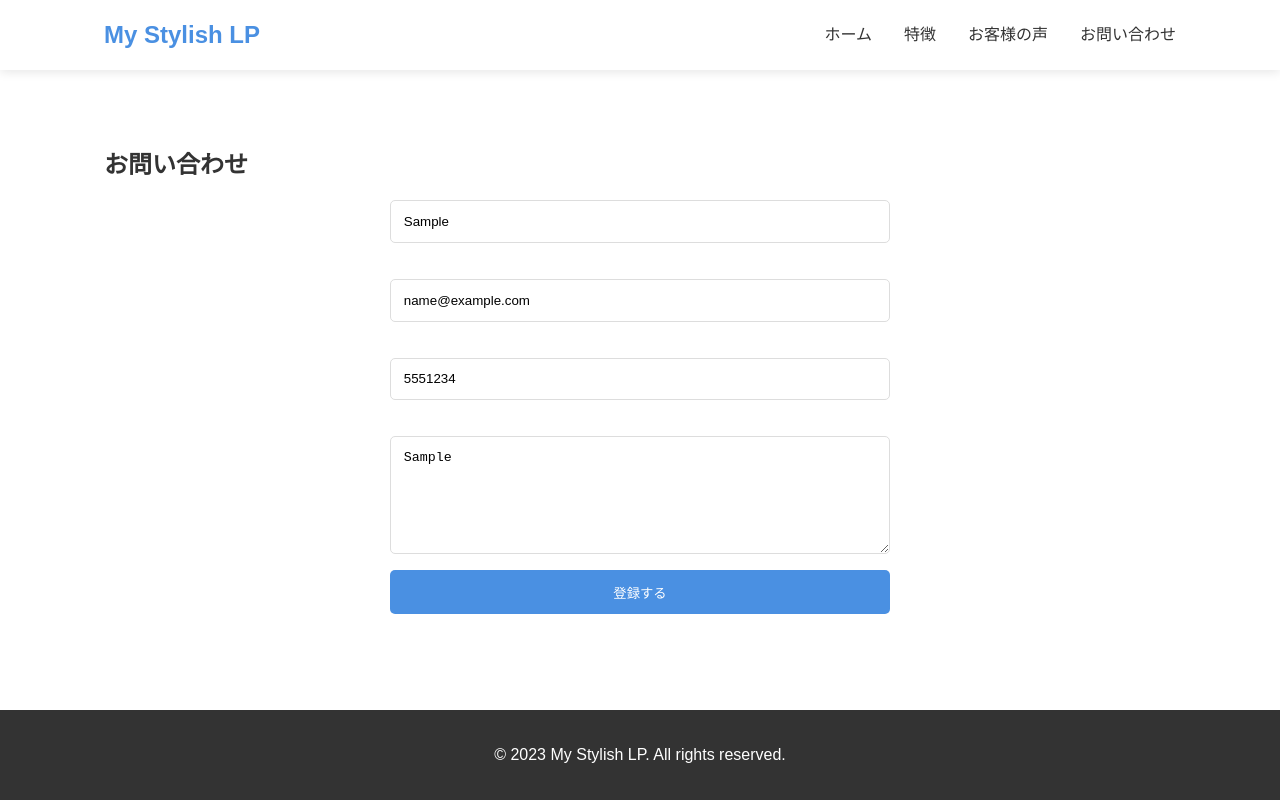
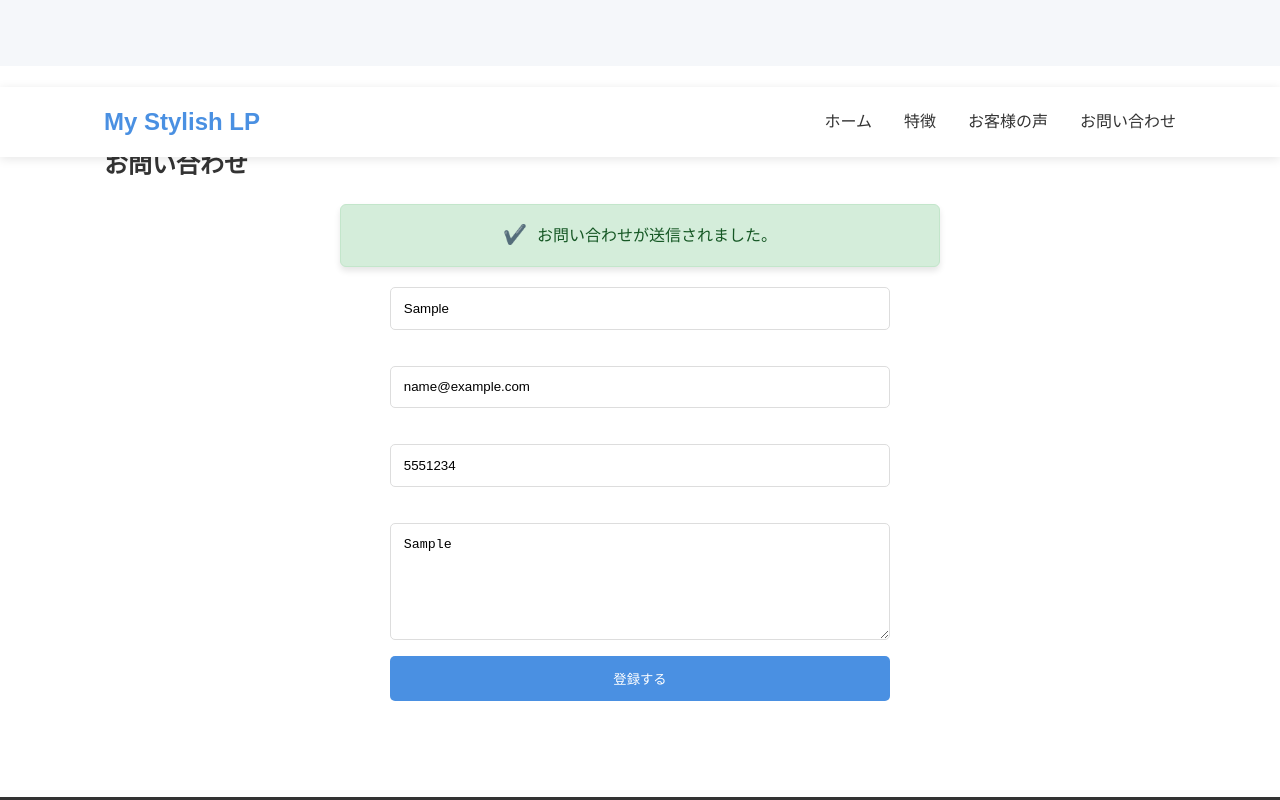
Before and after one commit to riku103/React_training_1, a React (Create React App) app: page / in a window 1280 px wide. Both pictures are taken after typing "Sample", "name@example.com", "5551234", "Sample" into the empty fields and a click on the button "登録する". Shown: the part 1289-2089 px from the top of the page. Built offline with nearby package versions, Linux system fonts and the light colour scheme; the HTML template or start-up script is replaced by a standard one.

Commit message:
送信完了後に成功メッセージを表示

```diff
--- a/src/components/Contact/Contact.jsx
+++ b/src/components/Contact/Contact.jsx
@@ -1,21 +1,28 @@
 import styles from "./Contact.module.css";
 import { useForm } from "react-hook-form";
-
+import { useState } from "react";
 const Contact = () => {
   const { register, handleSubmit, formState: { errors } } = useForm();
 
+  const [isSubmitted, setIsSubmitted] = useState(false);
+
   const onSubmit = (data) => {
-    // フォームのデータを処理します
-    console.log(data);
+    setIsSubmitted(true);
   };
 
   return (
     <section id={styles.contact}>
       <div className={styles.sectionContainer}>
         <h2>お問い合わせ</h2>
+        {isSubmitted && (
+          <div className={styles.successMessage}>お問い合わせが送信されました。</div>
+        )}
         <form onSubmit={handleSubmit(onSubmit)}>
           <div className={styles.inputContainer}>
-            <input {...register("name", { required: "お名前を入力してください。" })} placeholder="お名前" />
+            <input
+              {...register("name", { required: "お名前を入力してください。" })}
+              placeholder="お名前"
+            />
           {errors.name && <p style={{ color: "red" }}>{errors.name.message}</p>}
         </div>
         <div className={styles.inputContainer}>
--- a/src/components/Contact/Contact.module.css
+++ b/src/components/Contact/Contact.module.css
@@ -16,3 +16,37 @@
     width: 100%;
   }
 }
+
+.successMessage {
+  margin: 20px auto;
+  padding: 15px 20px;
+  background-color: #d4edda;
+  color: #155724;
+  border: 1px solid #c3e6cb;
+  border-radius: 6px;
+  box-shadow: 0 4px 6px rgba(0, 0, 0, 0.1);
+  animation: fadeInSlideDown 0.5s ease-out;
+  display: flex;
+  align-items: center;
+  justify-content: center;
+  max-width: 600px;
+  width: 90%;
+  box-sizing: border-box;
+}
+
+.successMessage::before {
+  content: "✔️";
+  margin-right: 10px;
+  font-size: 1.2rem;
+}
+
+@keyframes fadeInSlideDown {
+  from {
+    opacity: 0;
+    transform: translateY(-20px);
+  }
+  to {
+    opacity: 1;
+    transform: translateY(0);
+  }
+}
```
Lines whose indentation alone changed are shown as unchanged.
